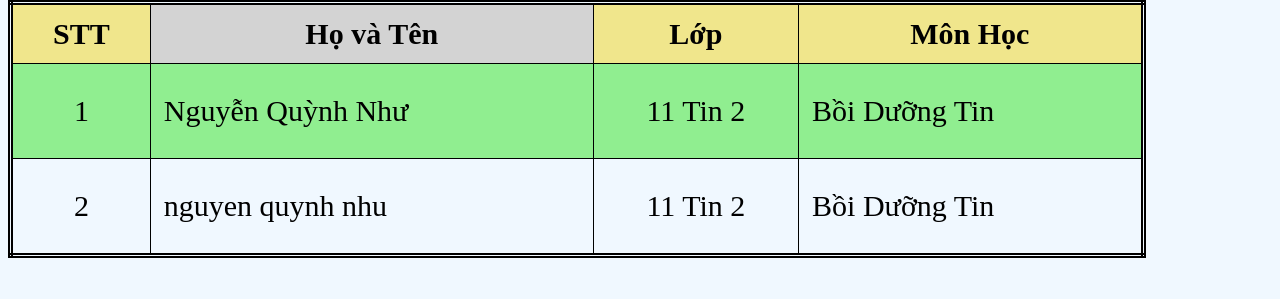
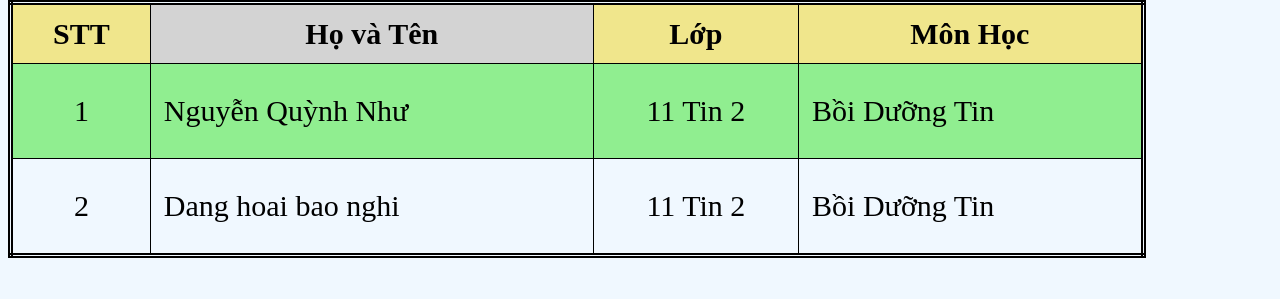
Before and after one commit to 29-25/Quynh-Nhu, a plain HTML site: page index.html in a window 1280 px wide. Shown: the part 1753-2052 px from the top of the page. Drawn offline with Linux system fonts and the light colour scheme.

Commit message:
Update index.html

```diff
--- a/index.html
+++ b/index.html
@@ -79,7 +79,7 @@ H<sub>2</sub>O+O<sub>2</sub>&rarr;H<sub>2</sub>O</p>
 	</tr>
 	<tr>
 		<td style="text-align:center"> 2 </td>
-		<td style="height:70px"> nguyen quynh nhu </td>
+		<td style="height:70px"> Dang hoai bao nghi </td>
 		<td style="text-align:center">  11 Tin 2 </td>
 		<td>  Bồi Dưỡng Tin </td>
 	</tr>
```
